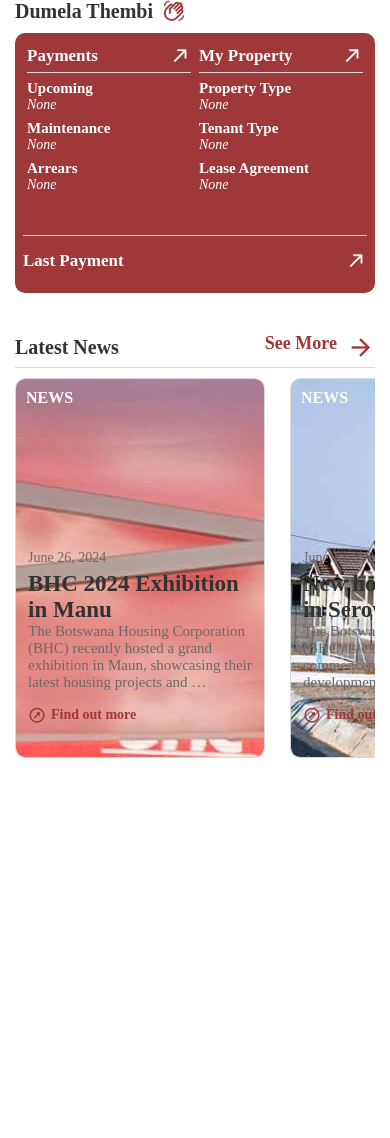
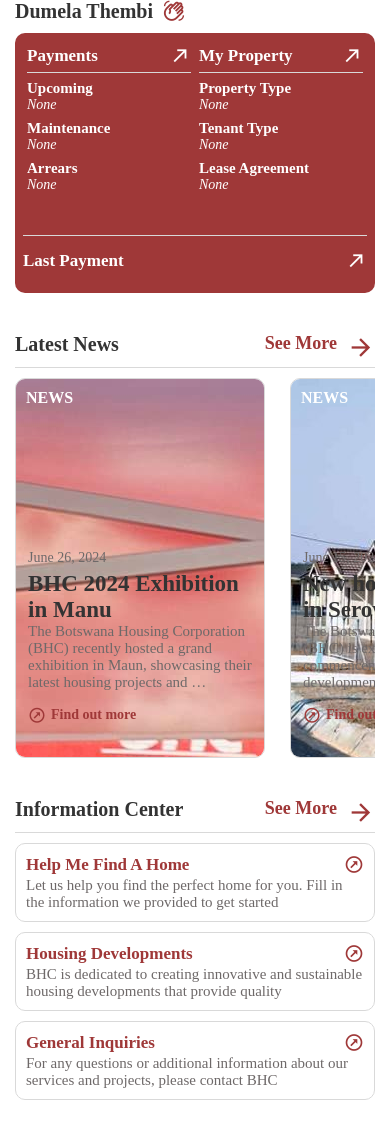
Before and after one commit to GovanDBT/BHC-App, a React Native app: screen / in a window 390 px wide. Shown: the top 1138 px of the page. Before the commit the page ends 844 px from the top, so only its background shows below. Built offline with nearby package versions, Linux system fonts and the light colour scheme.

Commit message:
make the information center components

```diff
--- a/app/components/HeaderSection.js
+++ b/app/components/HeaderSection.js
@@ -19,7 +19,7 @@
         flexDirection: 'row',
         marginBottom: 10,
         justifyContent: 'space-between',
-        alignItems: 'center',
+        alignContent: 'center',
         borderBottomWidth: 1,
         borderBottomColor: colors.inputBorderColor,
         paddingBottom: 5
--- /dev/null
+++ b/app/components/InformationCenter.js
@@ -0,0 +1,46 @@
+import React from 'react';
+import { View, StyleSheet, TouchableOpacity } from 'react-native';
+import { MaterialCommunityIcons } from '@expo/vector-icons';
+
+import colors from '../config/colors';
+import AppText from './AppText';
+
+function InformationCenter({ onPress, title, description }) {
+    return (
+        <TouchableOpacity style={styles.container} onPress={onPress}>
+            <View style={styles.header}>
+                <AppText style={styles.headerText}>{title}</AppText>
+                <MaterialCommunityIcons name="arrow-top-right-thin-circle-outline" size={20} color={colors.primary} />
+            </View>
+            <AppText style={styles.text}>{description}</AppText>
+        </TouchableOpacity>
+    );
+}
+
+const styles = StyleSheet.create({
+    container: {
+        borderWidth: 1,
+        borderColor: colors.inputBorderColor,
+        borderRadius: 10,
+        padding: 10,
+        marginBottom: 10,
+    },
+    header: {
+        flexDirection: 'row',
+        justifyContent: 'space-between',
+        marginBottom: 2,
+        alignItems: 'center',
+        textTransform: 'capitalize',
+    },
+    headerText: {
+        fontWeight: 'bold',
+        color: colors.primary,
+        fontSize: 17,
+    },
+    text: {
+        fontSize: 15,
+        color: colors.lightTextColor
+    },
+})
+
+export default InformationCenter;
--- a/app/screens/HomeScreen.js
+++ b/app/screens/HomeScreen.js
@@ -8,6 +8,7 @@
 import AppText from '../components/AppText';
 import AccountSummary from '../components/AccountSummary';
 import NewsCard from '../components/NewsCard';
+import InformationCenter from '../components/InformationCenter';
 
 const newsFeed = [
     {
@@ -24,12 +25,31 @@
         title: 'New housing Project in Serowe',
         description: 'The Botswana Housing Corporation (BHC) is excited to announce the commencement of a new housing development in Serowe. This ambitious project aims to provide high-quality, affordable homes to meet the growing demand for housing in the region. The development will feature a variety of modern, energy-efficient homes designed to accommodate diverse family needs'
     }
-]
+];
+
+const information = [
+    {
+        id: 1,
+        title: 'help me find a home',
+        description: 'Let us help you find the perfect home for you. Fill in the information we provided to get started'
+    },
+    {
+        id: 2,
+        title: 'Housing developments',
+        description: 'BHC is dedicated to creating innovative and sustainable housing developments that provide quality'
+    },
+    {
+        id: 3,
+        title: 'general inquiries',
+        description: 'For any questions or additional information about our services and projects, please contact BHC'
+    }
+];
 
 function HomeScreen(props) {
     return (
         <Screen>
-            <ScrollView>
+            <ScrollView showsVerticalScrollIndicator={false}>
+                {/** Account Summary */}
                 <View style={styles.sectionContainer}>
                     <View style={styles.head}>
                         <AppText size={20} style={styles.sectionHeader}>Dumela Thembi</AppText>
@@ -37,6 +57,7 @@
                     </View>
                     <AccountSummary />
                 </View>
+                {/** News Feed */}
                 <View style={styles.sectionContainer}>
                     <HeaderSection title='Latest News' />
                     <FlatList
@@ -51,6 +72,22 @@
                             />
                         }
                         horizontal={true}
+                        showsHorizontalScrollIndicator={false}
+                    />
+                </View>
+                {/** information center */}
+                <View style={styles.sectionContainer}>
+                    <HeaderSection title='Information Center' />
+                    <FlatList
+                        data={information}
+                        keyExtractor={info => info.id.toString()}
+                        renderItem={({ item }) =>
+                            <InformationCenter
+                                title={item.title}
+                                description={item.description}
+                            />
+                        }
+                        scrollEnabled={false}
                         showsHorizontalScrollIndicator={false}
                     />
                 </View>
```
